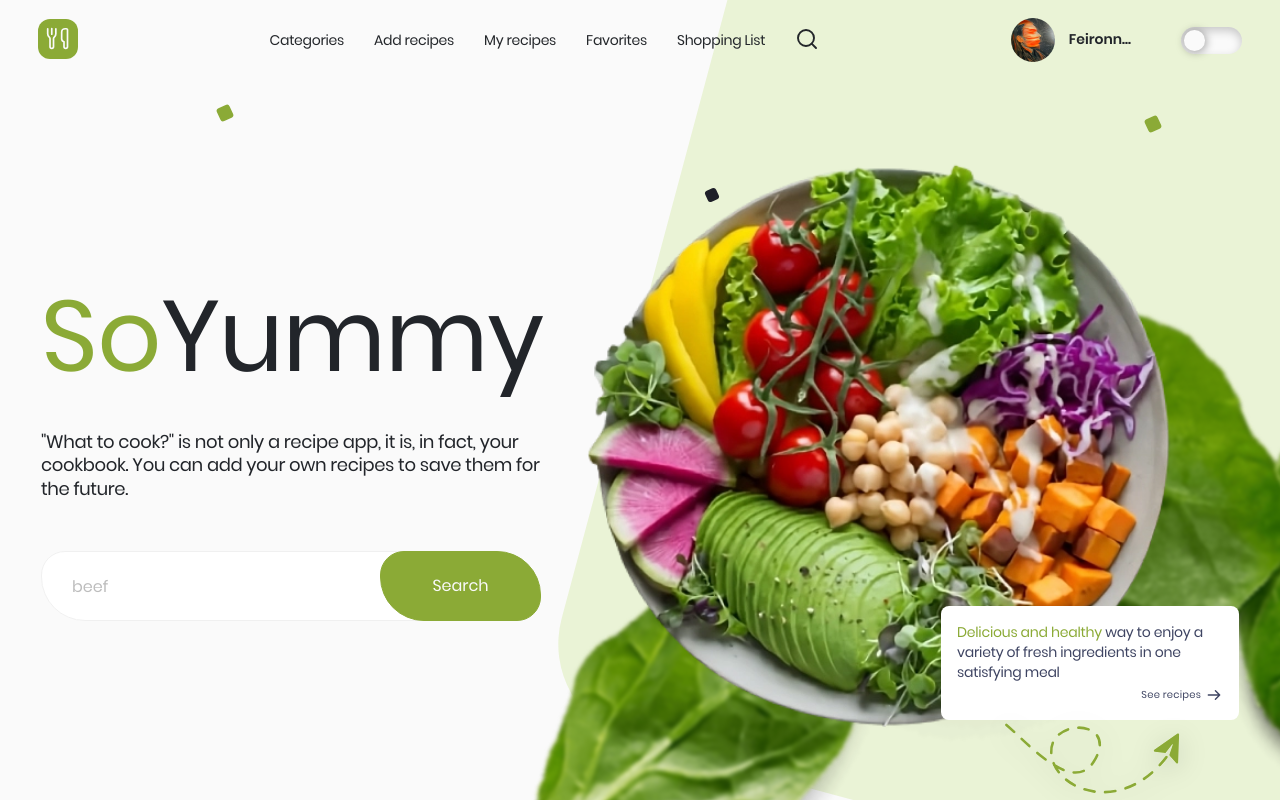
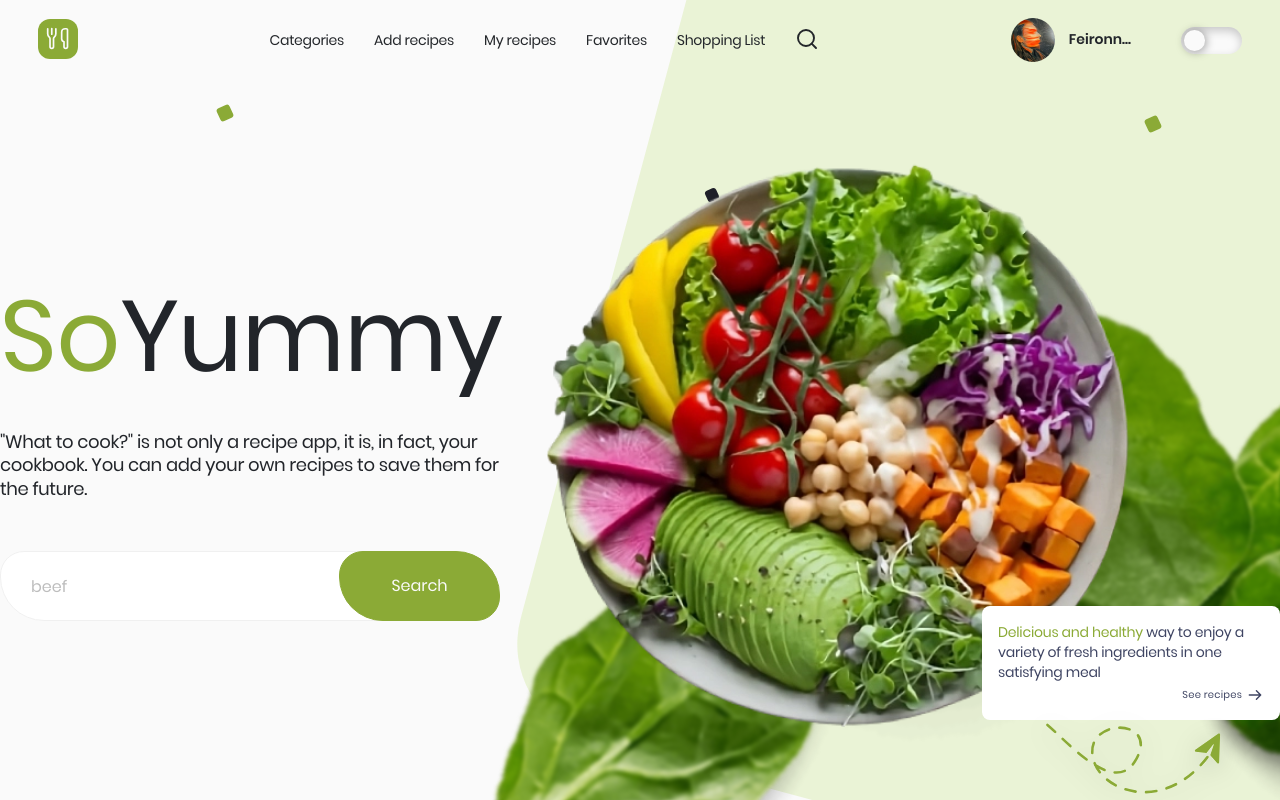
Before and after one commit to pawelrogowski/soYum, a React (Vite) app: page /home in a window 1280 px wide. Built offline with nearby package versions, Linux system fonts and the light colour scheme.

Commit message:
🔀🩹refactor: lazy loading

```diff
--- a/src/layouts/AuthLayout/AuthLayout.jsx
+++ b/src/layouts/AuthLayout/AuthLayout.jsx
@@ -3,6 +3,8 @@ import { Icon } from "../../components/Icon/Icon";
 import { useMediaQuery } from "react-responsive";
 import { breakpoints } from "../../styles/themes";
 import { PageContent } from "./AuthLayout.styled";
+import { Suspense } from "react";
+import { LoaderDots } from "../../components/LoaderDots/LoaderDots";
 
 export const AuthLayout = () => {
   const isDesktop = useMediaQuery({ minWidth: breakpoints.desktop });
@@ -17,7 +19,9 @@ export const AuthLayout = () => {
         }
       />
       <div>
-        <Outlet />
+        <Suspense fallback={<LoaderDots />}>
+          <Outlet />
+        </Suspense>
       </div>
     </PageContent>
   );
--- a/src/layouts/MainLayout/MainLayout.jsx
+++ b/src/layouts/MainLayout/MainLayout.jsx
@@ -1,5 +1,4 @@
 import { Header } from "../../components/Header/Header";
-import { Container } from "../../components/Container/Container";
 import { Outlet } from "react-router-dom";
 import { AnimatePresence } from "framer-motion";
 import { NavigationMobile } from "../../components/NavigationMobile/NavigationMobile";
@@ -7,6 +6,8 @@ import { useSelector } from "react-redux";
 import { useMediaQuery } from "react-responsive";
 import { breakpoints } from "../../styles/themes";
 import Footer from "../../components/Footer/Footer";
+import { Suspense } from "react";
+import { LoaderDots } from "../../components/LoaderDots/LoaderDots";
 
 export const MainLayout = () => {
   const isMobileSize = useMediaQuery({ maxWidth: breakpoints.mobileMax });
@@ -23,9 +24,9 @@ export const MainLayout = () => {
         {isMobileMenuOpen && <NavigationMobile />}
       </AnimatePresence>
       <Header />
-      <Container as="main">
+      <Suspense fallback={<LoaderDots />}>
         <Outlet />
-      </Container>
+      </Suspense>
       <Footer
         variant={isMobileSize ? "mobile" : isTabletSize ? "tablet" : "desktop"}
       />
```
